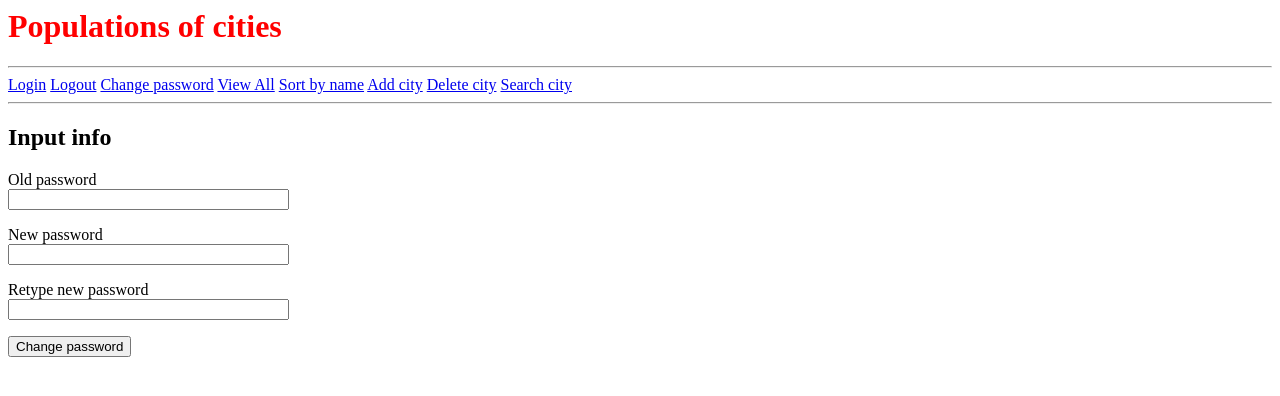
After one commit to fj99/login-demo, a Flask app: page /change_password in a window 1280 px wide. The commit adds this page. Shown: the top 396 px of the page. Run offline with Flask 2, Linux system fonts and the light colour scheme; parts of the project's set-up code (start-up, migrations or seed data) failed here and were passed over.

Commit message:
Added change password form

```diff
--- a/app/forms.py
+++ b/app/forms.py
@@ -19,3 +19,9 @@ class LoginForm(FlaskForm):
     username = StringField('Username', validators=[DataRequired()])
     password = PasswordField('Password', validators=[DataRequired()])
     submit = SubmitField('Sign In')
+
+class ChangePasswordForm(FlaskForm):
+    old_pass = PasswordField('Old password', validators=[DataRequired()])
+    new_pass = PasswordField('New password', validators=[DataRequired()])
+    new_pass_retype = PasswordField('Retype new password', validators=[DataRequired()])
+    submit = SubmitField('Change password')
--- a/app/routes.py
+++ b/app/routes.py
@@ -1,7 +1,7 @@
 from app import app
 from flask import render_template, redirect, url_for, flash
 from flask_login import login_user, logout_user, login_required, current_user
-from app.forms import AddForm, DeleteForm, SearchForm, LoginForm
+from app.forms import AddForm, DeleteForm, SearchForm, LoginForm, ChangePasswordForm
 from app import db
 from app.models import City, User
 import sys
@@ -28,11 +28,19 @@ def login():
         return redirect(url_for('view'))
     return render_template('login.html', form=form)
 
-
 @app.route('/logout')
 def logout():
     logout_user()
     return redirect(url_for('index'))
+
+@app.route('/change_password')
+def change_password():
+    form = ChangePasswordForm()
+    '''
+    Implement this function for Activity 9.
+    Verify that old password matches and the new password and retype also match.
+    '''
+    return render_template('change_password.html', form = form)
 
 def is_admin():
     '''
@@ -114,6 +122,7 @@ def view():
     print(all, file=sys.stderr)
     return render_template('view_cities.html', cities=all)
 
+
 @app.route('/sort_by_name')
 def sort_by_name():
     all = db.session.query(City).order_by(City.city).all()
--- a/app/templates/base.html
+++ b/app/templates/base.html
@@ -12,7 +12,7 @@
           text-align: left;
         }
         </style>
-        <title>City population app</title>
+        <title>Flask login demo</title>
     </head>
 
     <body>
@@ -21,6 +21,7 @@
         <div>
           <a href="/login">Login</a>
           <a href="/logout">Logout</a>
+          <a href="/change_password">Change password</a>
           <a href="/view_all">View All</a>
           <a href="/sort_by_name">Sort by name</a>
           <a href="/add">Add city</a>
--- /dev/null
+++ b/app/templates/change_password.html
@@ -0,0 +1,21 @@
+{% extends "base.html" %}
+
+{% block content %}
+    <h2>Input info</h2>
+    <form action="" method="post" novalidate>
+        {{ form.hidden_tag() }}
+        <p>
+            {{ form.old_pass.label }}<br>
+            {{ form.old_pass(size=32) }}
+        </p>
+        <p>
+            {{ form.new_pass.label }}<br>
+            {{ form.new_pass(size=32) }}
+        </p>
+        <p>
+            {{ form.new_pass_retype.label }}<br>
+            {{ form.new_pass_retype(size=32) }}
+        </p>
+        <p>{{ form.submit() }}</p>
+    </form>
+{% endblock %}
```
